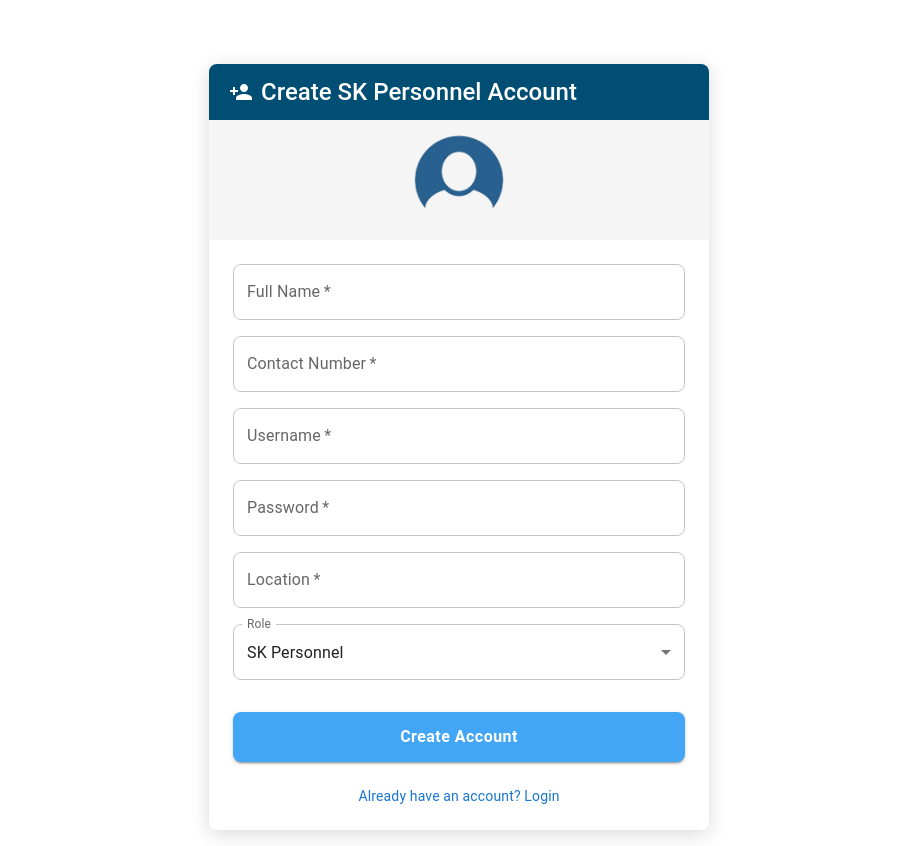
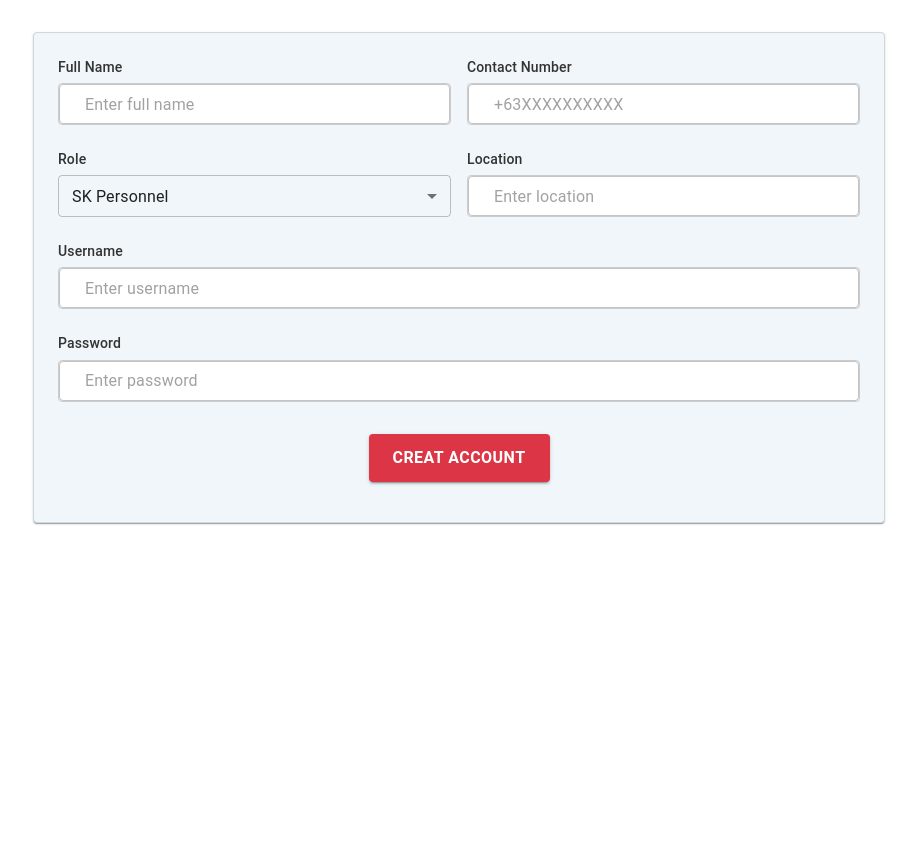
Before and after one commit to escobal2/triwatch_frontend, a Next.js app: page /sk_personel_account in a window 1280 px wide. Shown: the whole page, without its empty margins (181-1098 px from the left). After the commit the page ends 800 px from the top, so only its background shows below. Built offline with nearby package versions, Linux system fonts and the light colour scheme.

Commit message:
onehundredten commit

```diff
--- a/src/pages/Emergencycomplaints.js
+++ b/src/pages/Emergencycomplaints.js
@@ -198,9 +198,6 @@ const EmergencyComplaints = () => {
 
     return (
         <>
-            <Typography variant="h5" component="h1" gutterBottom>
-                Emergency Complaints
-            </Typography>
 
             <Grid container spacing={2}>
                 {emergencyComplaints.length === 0 ? (
--- a/src/pages/edit_sk_account.js
+++ b/src/pages/edit_sk_account.js
@@ -42,9 +42,6 @@ const SKPersonnelList = () => {
 
   return (
     <Container maxWidth="md" sx={{ paddingTop: 4 }}>
-      <Typography variant="h4" gutterBottom sx={{ color: '#333', fontWeight: 'bold' }}>
-        SK Personnel Accounts
-      </Typography>
 
       {errorMessage && (
         <Alert severity="error" sx={{ marginBottom: 2 }}>
--- a/src/pages/sk_personel_account.js
+++ b/src/pages/sk_personel_account.js
@@ -1,9 +1,8 @@
 import { useState } from 'react';
 import {
-  Container, Typography, TextField, Button, Grid, Box, Card, CardContent,
-  CardMedia, CssBaseline, Alert, MenuItem
+  Container, Typography, TextField, Button, Box, CssBaseline, Alert,
+  MenuItem, InputLabel, FormControl, Select, Paper
 } from "@mui/material";
-import PersonAddIcon from '@mui/icons-material/PersonAdd';
 import axios from 'axios';
 import { useRouter } from 'next/router';
 import API_BASE_URL from '@/config/apiConfig';
@@ -31,9 +30,6 @@ const SKPersonnelAccountForm = () => {
   const [formErrors, setFormErrors] = useState({});
   const [submissionStatus, setSubmissionStatus] = useState(null);
   const [loading, setLoading] = useState(false);
-
-  // You might want to add this for responsive design
-  const isMobile = false; // This would typically be determined with a hook or media query
 
   const handleChange = (e) => {
     const { name, value } = e.target;
@@ -90,189 +86,199 @@ const SKPersonnelAccountForm = () => {
     }
   };
 
+  // Custom styles to match the provided design
+  const inputStyle = {
+    borderRadius: '4px',
+    border: '1px solid #ccc',
+    padding: '8px 12px',
+    width: '100%',
+    backgroundColor: 'white',
+    fontSize: '16px',
+    height: '42px',
+    '&:focus': {
+      borderColor: '#2684FF',
+      boxShadow: '0 0 0 1px #2684FF',
+    }
+  };
+
+  const labelStyle = {
+    display: 'block',
+    marginBottom: '6px',
+    fontSize: '14px',
+    color: '#333',
+    fontWeight: '500'
+  };
+
   return (
-    <Container component="main" maxWidth="sm" sx={{ marginTop: 8 }}>
+    <Container component="main" maxWidth="md" sx={{ marginTop: 4, marginBottom: 4 }}>
       <CssBaseline />
-      <Card
+      <Paper
         sx={{
-          boxShadow: '0 4px 20px rgba(0,0,0,0.15)',
-          borderRadius: 2,
-          overflow: 'hidden',
-          background: 'rgba(255, 255, 255, 0.95)',
-          width: '100%',
-          maxWidth: '500px',
-          mb: 2,
-          mx: 'auto'
+          padding: 3,
+          backgroundColor: '#f0f6fa',
+          border: '1px solid #cfd8dc',
+          borderRadius: '4px'
         }}
       >
-        <Box
-          sx={{
-            backgroundColor: '#004e73',
-            color: 'white',
-            padding: '12px 20px',
-            display: 'flex',
-            alignItems: 'center'
-          }}
-        >
-          <PersonAddIcon sx={{ mr: 1 }} />
-          <Typography variant="h5" sx={{ fontWeight: 'medium' }}>
-            Create SK Personnel Account
-          </Typography>
-        </Box>
-
-        {/* Optional: Image Banner */}
-        <CardMedia
-          component="img"
-          height={isMobile ? "100" : "120"}
-          image="/images/profile.png"
-          alt="SK Personnel Profile"
-          sx={{ objectFit: 'contain', backgroundColor: '#f5f5f5', padding: '10px 0' }}
-        />
-
-        <CardContent sx={{ padding: isMobile ? '16px' : '24px' }}>
         {submissionStatus === "success" && (
-            <Alert severity="success" sx={{ marginTop: 2, marginBottom: 2 }}>
+          <Alert severity="success" sx={{ marginBottom: 3 }}>
             Account successfully created!
           </Alert>
         )}
 
         <form onSubmit={handleSubmit}>
-            <Grid container spacing={2}>
-              <Grid item xs={12}>
+          <Box sx={{ display: 'flex', flexWrap: 'wrap', gap: 2, mb: 3 }}>
+            {/* First row */}
+            <Box sx={{ flex: 1, minWidth: '250px' }}>
+              <InputLabel htmlFor="name" sx={labelStyle}>Full Name</InputLabel>
               <TextField
-                  fullWidth
-                  label="Full Name"
+                id="name"
                 name="name"
                 value={formData.name}
                 onChange={handleChange}
-                  required
+                error={Boolean(formErrors.name)}
+                fullWidth
                 variant="outlined"
-                  error={Boolean(formErrors.name)}
-                  helperText={formErrors.name}
-                  InputProps={{
-                    sx: { borderRadius: '8px' }
+                sx={{
+                  '& .MuiOutlinedInput-root': {
+                    ...inputStyle
+                  }
                 }}
+                placeholder="Enter full name"
+                InputProps={{ sx: { height: '42px' } }}
               />
-              </Grid>
-              <Grid item xs={12}>
+            </Box>
+
+            <Box sx={{ flex: 1, minWidth: '250px' }}>
+              <InputLabel htmlFor="contactNumber" sx={labelStyle}>Contact Number</InputLabel>
               <TextField
-                  fullWidth
-                  label="Contact Number"
+                id="contactNumber"
                 name="contactNumber"
                 value={formData.contactNumber}
                 onChange={handleChange}
-                  required
+                error={Boolean(formErrors.contactNumber)}
+                fullWidth
                 variant="outlined"
-                  error={Boolean(formErrors.contactNumber)}
-                  helperText={formErrors.contactNumber}
-                  InputProps={{
-                    sx: { borderRadius: '8px' }
+                sx={{
+                  '& .MuiOutlinedInput-root': {
+                    ...inputStyle
+                  }
                 }}
+                placeholder="+63XXXXXXXXXX"
+                InputProps={{ sx: { height: '42px' } }}
               />
-              </Grid>
-              <Grid item xs={12}>
+            </Box>
+          </Box>
+
+          {/* Second row */}
+          <Box sx={{ display: 'flex', flexWrap: 'wrap', gap: 2, mb: 3 }}>
+            <Box sx={{ flex: 1, minWidth: '250px' }}>
+              <InputLabel htmlFor="role" sx={labelStyle}>Role</InputLabel>
+              <FormControl fullWidth variant="outlined">
+                <Select
+                  id="role"
+                  name="role"
+                  value={formData.role}
+                  onChange={handleChange}
+                  sx={{
+                    height: '42px',
+                    '& .MuiOutlinedInput-root': {
+                      ...inputStyle
+                    }
+                  }}
+                >
+                  <MenuItem value="SK Personnel">SK Personnel</MenuItem>
+                </Select>
+              </FormControl>
+            </Box>
+
+            <Box sx={{ flex: 1, minWidth: '250px' }}>
+              <InputLabel htmlFor="location" sx={labelStyle}>Location</InputLabel>
               <TextField
+                id="location"
+                name="location"
+                value={formData.location}
+                onChange={handleChange}
+                error={Boolean(formErrors.location)}
                 fullWidth
-                  label="Username"
+                variant="outlined"
+                sx={{
+                  '& .MuiOutlinedInput-root': {
+                    ...inputStyle
+                  }
+                }}
+                placeholder="Enter location"
+                InputProps={{ sx: { height: '42px' } }}
+              />
+            </Box>
+          </Box>
+
+          {/* Third row */}
+          <Box sx={{ mb: 3 }}>
+            <InputLabel htmlFor="username" sx={labelStyle}>Username</InputLabel>
+            <TextField
+              id="username"
               name="username"
               value={formData.username}
               onChange={handleChange}
-                  required
+              error={Boolean(formErrors.username)}
+              fullWidth
               variant="outlined"
-                  error={Boolean(formErrors.username)}
-                  helperText={formErrors.username}
-                  InputProps={{
-                    sx: { borderRadius: '8px' }
+              sx={{
+                '& .MuiOutlinedInput-root': {
+                  ...inputStyle
+                }
               }}
+              placeholder="Enter username"
+              InputProps={{ sx: { height: '42px' } }}
             />
-              </Grid>
-              <Grid item xs={12}>
+          </Box>
+
+          {/* Fourth row */}
+          <Box sx={{ mb: 4 }}>
+            <InputLabel htmlFor="password" sx={labelStyle}>Password</InputLabel>
             <TextField
-                  fullWidth
+              id="password"
+              name="password"
               type="password"
-                  label="Password"
-                  name="password"
               value={formData.password}
               onChange={handleChange}
-                  required
+              error={Boolean(formErrors.password)}
+              fullWidth
               variant="outlined"
-                  error={Boolean(formErrors.password)}
-                  helperText={formErrors.password}
-                  InputProps={{
-                    sx: { borderRadius: '8px' }
+              sx={{
+                '& .MuiOutlinedInput-root': {
+                  ...inputStyle
+                }
               }}
+              placeholder="Enter password"
+              InputProps={{ sx: { height: '42px' } }}
             />
-              </Grid>
-              <Grid item xs={12}>
-                <TextField
-                  fullWidth
-                  label="Location"
-                  name="location"
-                  value={formData.location}
-                  onChange={handleChange}
-                  required
-                  variant="outlined"
-                  error={Boolean(formErrors.location)}
-                  helperText={formErrors.location}
-                  InputProps={{
-                    sx: { borderRadius: '8px' }
-                  }}
-                />
-              </Grid>
-              <Grid item xs={12}>
-                <TextField
-                  select
-                  fullWidth
-                  label="Role"
-                  variant="outlined"
-                  name="role"
-                  value={formData.role}
-                  onChange={handleChange}
-                  InputProps={{
-                    sx: { borderRadius: '8px' }
-                  }}
-                >
-                  <MenuItem value="SK Personnel">SK Personnel</MenuItem>
-                </TextField>
-              </Grid>
+          </Box>
 
-              <Grid item xs={12} sx={{ mt: 2 }}>
+          {/* Submit button */}
+          <Box sx={{ textAlign: 'center', mb: 2 }}>
             <Button
               type="submit"
               variant="contained"
-                  fullWidth
+              disabled={loading}
               sx={{
-                    backgroundColor: '#42a5f5',
+                backgroundColor: '#dc3545',
                 color: 'white',
-                    height: '50px',
-                    borderRadius: '8px',
-                    textTransform: 'none',
+                padding: '10px 24px',
                 fontSize: '16px',
                 fontWeight: 'bold',
+                textTransform: 'uppercase',
+                borderRadius: '4px',
                 '&:hover': {
-                      backgroundColor: '#1976d2',
+                  backgroundColor: '#c82333',
                 },
               }}
-                  disabled={loading}
             >
-                  {loading ? 'Creating Account...' : 'Create Account'}
+              {loading ? 'Creating Account...' : 'Creat Account'}
             </Button>
-              </Grid>
+          </Box>
 
-              <Grid item xs={12} sx={{ textAlign: 'center' }}>
-                <Typography
-                  variant="body2"
-                  sx={{
-                    color: '#1976d2',
-                    mt: 1,
-                    cursor: 'pointer'
-                  }}
-                  onClick={() => router.push('/login')}
-                >
-                  Already have an account? Login
-                </Typography>
-              </Grid>
-            </Grid>
         </form>
 
         {submissionStatus === "error" && (
@@ -280,8 +286,7 @@ const SKPersonnelAccountForm = () => {
             Failed to create account. Please try again.
           </Typography>
         )}
-        </CardContent>
-      </Card>
+      </Paper>
     </Container>
   );
 };
```
Also changed, not shown: src/pages/dismissed_complaints.js (+0 -7 lines), src/pages/issued_tickets.js (+0 -21 lines), src/pages/resolved_complaints.js (+148 -68 lines). Lines whose indentation alone changed are shown as unchanged.
